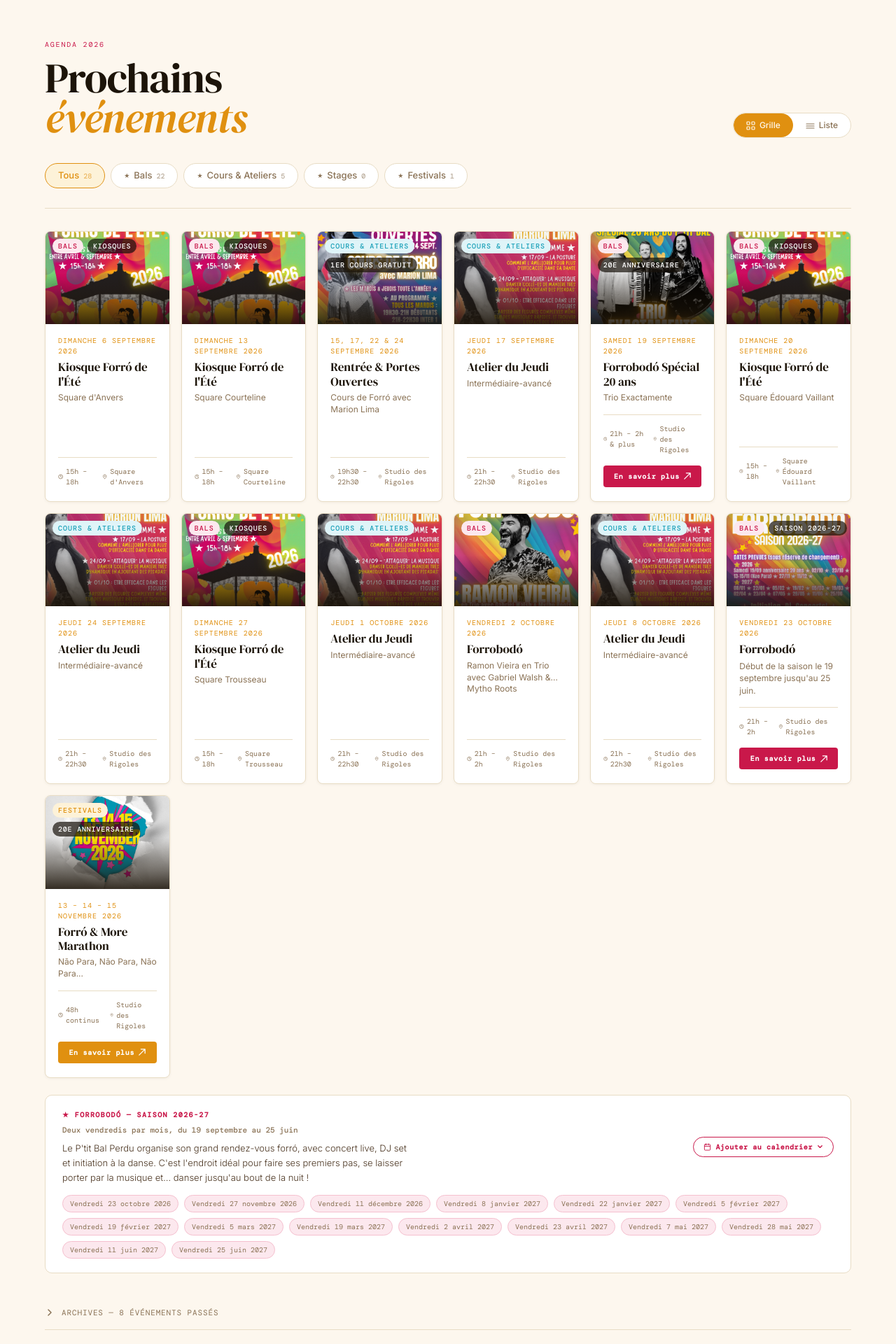
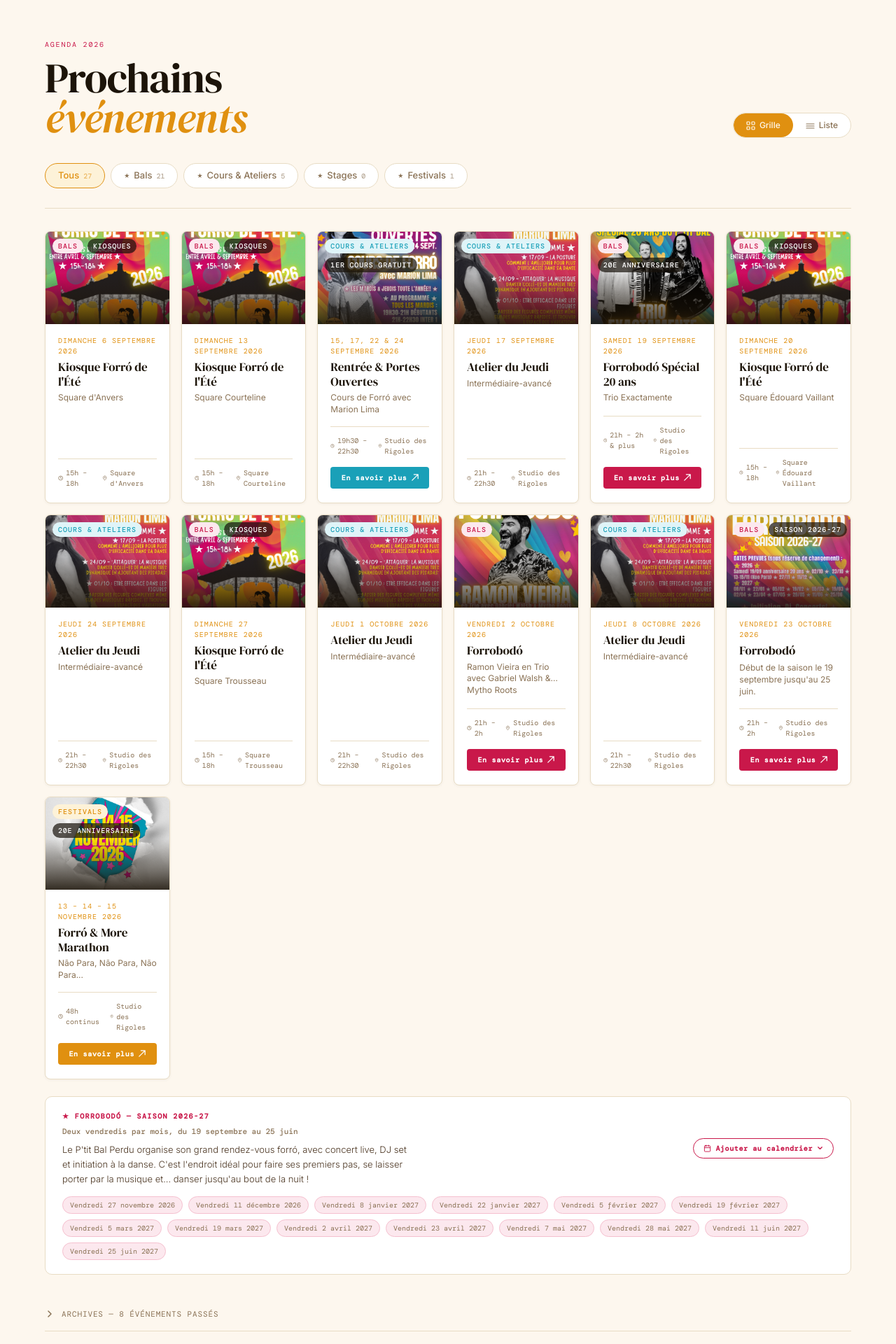
Before and after one commit to Hardante/leptitbalperdu, a React (Vite) app: page / in a window 1280 px wide. Shown: the part 1885-3805 px from the top of the page at 70% size. Built offline with nearby package versions, Linux system fonts and the light colour scheme; the HTML template or start-up script is replaced by a standard one.

Commit message:
feat: ajout ticketUrl Ramon Vieira, Forrobodó 23 oct, Portes Ouvertes + fix doublon id302

```diff
--- a/src/App.tsx
+++ b/src/App.tsx
@@ -66,6 +66,7 @@ const EVENTS: Evt[] = [
     category: 'Cours & Ateliers',
     image: rentreeImg,
     tag: '1er cours gratuit',
+    ticketUrl: 'https://www.ritmobrasil.org/e_2026-09/portes-ouvertes-cours-forro-2026-27.tg79j6mv',
     description: "Portes ouvertes pour la rentrée ! Venez découvrir ou redécouvrir les cours de forró avec Marion Lima. Tous niveaux, débutants bienvenus. Premier cours offert pour les nouvelles personnes — les 15 & 17 septembre pour les mardis/jeudis, les 22 & 24 pour une 2e session.",
   },
   {
@@ -245,12 +246,12 @@ const EVENTS: Evt[] = [
     venue: 'Studio des Rigoles, 46 rue des Rigoles, 75020',
     category: 'Bals' as const,
     image: ramonVieiraImg,
+    ticketUrl: 'https://www.helloasso.com/associations/le-p-tit-bal-perdu/evenements/forrobodo-ao-vivo-ramon-vieira',
     description: "Ramon Vieira, figure emblématique du forró, réunit Gabriel Walsh et Mytho Roots pour une soirée exceptionnelle. Initiation à la danse à 21h avec Marion Lima. PDS até 2h !",
   },
   // Forrobodó saison 2026-27 (sous réserve de changement)
   ...[
-    { id: 302, date: 'Vendredi 23 octobre 2026',   dateSort: '2026-10-23' },
-    { id: 302, date: 'Vendredi 23 octobre 2026',   dateSort: '2026-10-23' },
+    { id: 302, date: 'Vendredi 23 octobre 2026',   dateSort: '2026-10-23', ticketUrl: 'https://www.helloasso.com/associations/le-p-tit-bal-perdu/evenements/forrobodo-passeurs-de-sons-avec-dj-xelelu-dj-nelsim' },
     { id: 303, date: 'Vendredi 27 novembre 2026',  dateSort: '2026-11-27' },
     { id: 304, date: 'Vendredi 11 décembre 2026',  dateSort: '2026-12-11' },
     { id: 305, date: 'Vendredi 8 janvier 2027',    dateSort: '2027-01-08' },
@@ -265,7 +266,7 @@ const EVENTS: Evt[] = [
     { id: 314, date: 'Vendredi 28 mai 2027',       dateSort: '2027-05-28' },
     { id: 315, date: 'Vendredi 11 juin 2027',      dateSort: '2027-06-11' },
     { id: 316, date: 'Vendredi 25 juin 2027',      dateSort: '2027-06-25' },
-  ].map(({ id, date, dateSort }) => ({
+  ].map(({ id, date, dateSort, ticketUrl }: { id: number; date: string; dateSort: string; ticketUrl?: string }) => ({
     id,
     title: 'Forrobodó',
     subtitle: 'Concert & DJ · Initiation danse',
@@ -276,6 +277,7 @@ const EVENTS: Evt[] = [
     category: 'Bals' as const,
     image: forrobodoSaisonImg,
     tag: 'Saison 2026-27',
+    ticketUrl,
     description: "Le cœur de l'association : deux vendredis par mois, le bal réunit danseurs et curieux autour d'un concert live et d'un DJ. Initiation à 21h — aucune expérience requise.",
   })),
   {
```
